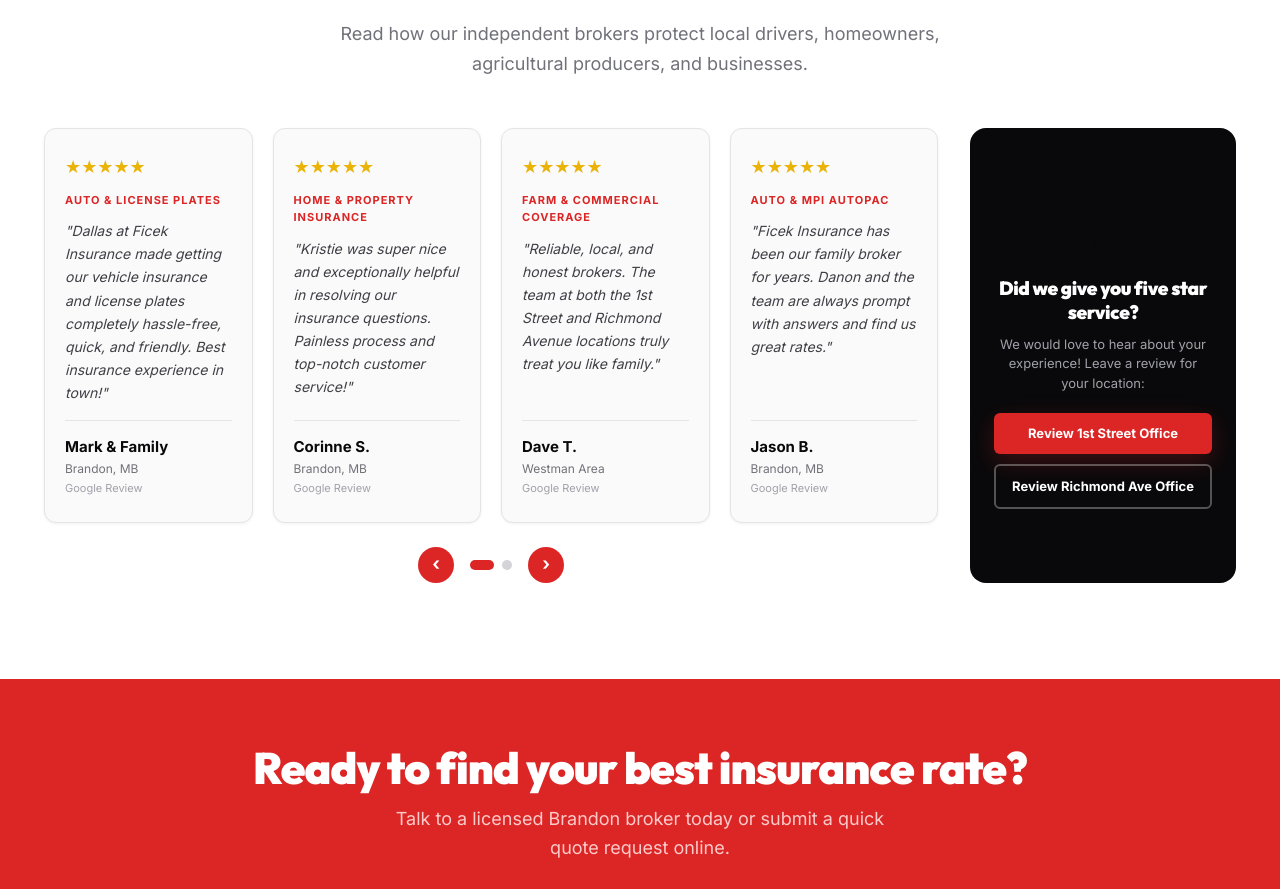
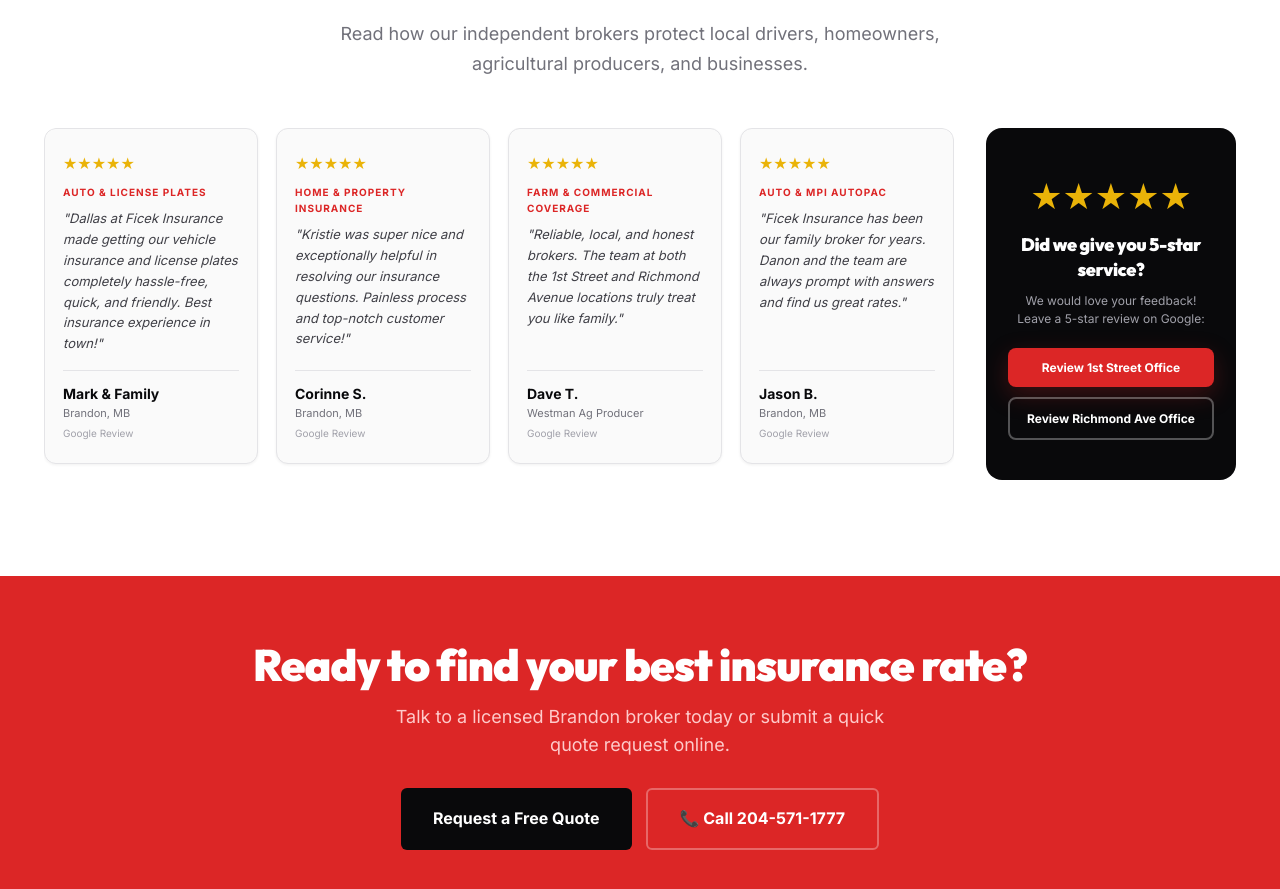
Before and after one commit to austinlmadeit/ficeks, a Next.js app: page / in a window 1280 px wide. Shown: the part 2264-3153 px from the top of the page. Built offline with nearby package versions, Linux system fonts and the light colour scheme.

Commit message:
Implement smooth sliding slideshow carousel with authentic client reviews

```diff
--- a/components/ReviewCarousel.js
+++ b/components/ReviewCarousel.js
@@ -3,34 +3,61 @@
 import { useState, useEffect, useCallback } from 'react';
 
 export default function ReviewCarousel({ reviews }) {
-  const pageSize = 4;
-  const totalPages = Math.ceil(reviews.length / pageSize);
-  const [page, setPage] = useState(0);
+  const cardsPerPage = 4;
+  const totalPages = Math.ceil(reviews.length / cardsPerPage);
+  const [currentPage, setCurrentPage] = useState(0);
+  const [isHovered, setIsHovered] = useState(false);
 
   const nextPage = useCallback(() => {
-    setPage((p) => (p + 1) % totalPages);
+    setCurrentPage((prev) => (prev + 1) % totalPages);
   }, [totalPages]);
 
   const prevPage = useCallback(() => {
-    setPage((p) => (p - 1 + totalPages) % totalPages);
+    setCurrentPage((prev) => (prev - 1 + totalPages) % totalPages);
   }, [totalPages]);
 
-  // Auto-advance every 8 seconds
+  // Auto-slide every 6 seconds if not hovered
   useEffect(() => {
-    const timer = setInterval(nextPage, 8000);
-    return () => clearInterval(timer);
-  }, [nextPage]);
-
-  const currentReviews = reviews.slice(page * pageSize, page * pageSize + pageSize);
+    if (isHovered || totalPages <= 1) return;
+    const interval = setInterval(nextPage, 6000);
+    return () => clearInterval(interval);
+  }, [nextPage, isHovered, totalPages]);
 
   return (
     <div style={{ display: 'flex', gap: '32px', alignItems: 'stretch', flexWrap: 'wrap' }}>
-      {/* Left side: Reviews carousel */}
-      <div style={{ flex: '1 1 70%', minWidth: '300px' }}>
-        <div className="grid-4" style={{ gap: '20px', marginBottom: '24px' }}>
-          {currentReviews.map((review, i) => (
+      {/* Left side: Smooth Sliding Reviews Track */}
       <div
-              key={`${page}-${i}`}
+        style={{ flex: '1 1 68%', minWidth: '300px', overflow: 'hidden' }}
+        onMouseEnter={() => setIsHovered(true)}
+        onMouseLeave={() => setIsHovered(false)}
+      >
+        {/* Sliding Track Viewport */}
+        <div style={{ overflow: 'hidden', borderRadius: '12px', paddingBottom: '16px' }}>
+          <div
+            style={{
+              display: 'flex',
+              transform: `translateX(-${currentPage * 100}%)`,
+              transition: 'transform 0.6s cubic-bezier(0.16, 1, 0.3, 1)',
+              width: `${totalPages * 100}%`,
+            }}
+          >
+            {Array.from({ length: totalPages }).map((_, pageIdx) => {
+              const pageReviews = reviews.slice(pageIdx * cardsPerPage, (pageIdx + 1) * cardsPerPage);
+              return (
+                <div
+                  key={pageIdx}
+                  style={{
+                    width: `${100 / totalPages}%`,
+                    display: 'grid',
+                    gridTemplateColumns: 'repeat(auto-fit, minmax(200px, 1fr))',
+                    gap: '18px',
+                    paddingRight: pageIdx < totalPages - 1 ? '16px' : '0px',
+                    boxSizing: 'border-box',
+                  }}
+                >
+                  {pageReviews.map((review, i) => (
+                    <div
+                      key={i}
                       className="card card-red-top"
                       style={{
                         display: 'flex',
@@ -38,31 +65,31 @@
                         justifyContent: 'space-between',
                         background: '#fafafa',
                         borderRadius: '12px',
-                padding: '24px 20px',
+                        padding: '22px 18px',
                         border: '1px solid #e4e4e7',
-                transition: 'opacity 0.3s ease',
+                        minHeight: '220px',
                       }}
                     >
                       <div>
-                <div style={{ color: '#eab308', fontSize: '18px', marginBottom: '10px' }}>
+                        <div style={{ color: '#eab308', fontSize: '16px', marginBottom: '8px' }}>
                           {'★'.repeat(review.rating)}
                         </div>
                         {review.service && (
                           <div style={{
-                    fontSize: '11px',
+                            fontSize: '10px',
                             fontWeight: 800,
                             color: '#dc2626',
                             letterSpacing: '1px',
                             textTransform: 'uppercase',
-                    marginBottom: '10px',
+                            marginBottom: '8px',
                           }}>
                             {review.service}
                           </div>
                         )}
                         <p style={{
-                  fontSize: '14px',
+                          fontSize: '13px',
                           color: '#3f3f46',
-                  lineHeight: 1.65,
+                          lineHeight: 1.6,
                           fontStyle: 'italic',
                           marginBottom: '16px',
                         }}>
@@ -70,34 +97,39 @@
                         </p>
                       </div>
 
-              <div style={{ paddingTop: '14px', borderTop: '1px solid #e4e4e7' }}>
-                <div style={{ fontWeight: 800, fontSize: '15px', color: '#09090b' }}>
+                      <div style={{ paddingTop: '12px', borderTop: '1px solid #e4e4e7' }}>
+                        <div style={{ fontWeight: 800, fontSize: '14px', color: '#09090b' }}>
                           {review.author}
                         </div>
                         {review.location && (
-                  <div style={{ fontSize: '12px', color: '#71717a' }}>
+                          <div style={{ fontSize: '11px', color: '#71717a' }}>
                             {review.location}
                           </div>
                         )}
-                <div style={{ fontSize: '11px', color: '#a1a1aa', marginTop: '2px' }}>
+                        <div style={{ fontSize: '10px', color: '#a1a1aa', marginTop: '2px' }}>
                           Google Review
                         </div>
                       </div>
                     </div>
                   ))}
                 </div>
+              );
+            })}
+          </div>
+        </div>
 
-        {/* Navigation dots and arrows */}
+        {/* Navigation Controls: Slide Dots & Arrows */}
         {totalPages > 1 && (
           <div style={{
             display: 'flex',
             alignItems: 'center',
             justifyContent: 'center',
             gap: '16px',
+            marginTop: '8px',
           }}>
             <button
               onClick={prevPage}
-              aria-label="Previous reviews"
+              aria-label="Previous slide"
               style={{
                 background: '#dc2626',
                 color: '#ffffff',
@@ -111,22 +143,26 @@
                 display: 'flex',
                 alignItems: 'center',
                 justifyContent: 'center',
+                boxShadow: '0 2px 6px rgba(220, 38, 38, 0.3)',
+                transition: 'transform 0.2s ease',
               }}
+              onMouseDown={(e) => (e.currentTarget.style.transform = 'scale(0.92)')}
+              onMouseUp={(e) => (e.currentTarget.style.transform = 'scale(1)')}
             >
               ‹
             </button>
 
-            <div style={{ display: 'flex', gap: '8px' }}>
+            <div style={{ display: 'flex', gap: '8px', alignItems: 'center' }}>
               {Array.from({ length: totalPages }).map((_, idx) => (
                 <button
                   key={idx}
-                  onClick={() => setPage(idx)}
-                  aria-label={`Go to page ${idx + 1}`}
+                  onClick={() => setCurrentPage(idx)}
+                  aria-label={`Slide to page ${idx + 1}`}
                   style={{
-                    width: idx === page ? '24px' : '10px',
+                    width: idx === currentPage ? '24px' : '10px',
                     height: '10px',
                     borderRadius: '5px',
-                    background: idx === page ? '#dc2626' : '#d4d4d8',
+                    background: idx === currentPage ? '#dc2626' : '#d4d4d8',
                     border: 'none',
                     cursor: 'pointer',
                     transition: 'all 0.3s ease',
@@ -137,7 +173,7 @@
 
             <button
               onClick={nextPage}
-              aria-label="Next reviews"
+              aria-label="Next slide"
               style={{
                 background: '#dc2626',
                 color: '#ffffff',
@@ -151,7 +187,11 @@
                 display: 'flex',
                 alignItems: 'center',
                 justifyContent: 'center',
+                boxShadow: '0 2px 6px rgba(220, 38, 38, 0.3)',
+                transition: 'transform 0.2s ease',
               }}
+              onMouseDown={(e) => (e.currentTarget.style.transform = 'scale(0.92)')}
+              onMouseUp={(e) => (e.currentTarget.style.transform = 'scale(1)')}
             >
               ›
             </button>
@@ -161,7 +201,7 @@
 
       {/* Right side: Leave a Review CTA */}
       <div style={{
-        flex: '0 0 240px',
+        flex: '0 0 250px',
         display: 'flex',
         flexDirection: 'column',
         justifyContent: 'center',
@@ -169,31 +209,32 @@
         textAlign: 'center',
         background: '#09090b',
         borderRadius: '16px',
-        padding: '36px 24px',
+        padding: '32px 22px',
         minHeight: '280px',
       }}>
         <div style={{
-          fontSize: '40px',
+          fontSize: '36px',
+          color: '#eab308',
+          marginBottom: '8px',
+        }}>
+          ★★★★★
+        </div>
+        <h3 style={{
+          fontSize: '18px',
+          fontWeight: 900,
+          color: '#ffffff',
+          lineHeight: 1.35,
           marginBottom: '10px',
         }}>
-          ★
-        </div>
-        <h3 style={{
-          fontSize: '19px',
-          fontWeight: 900,
-          color: '#ffffff',
-          lineHeight: 1.3,
-          marginBottom: '10px',
-        }}>
-          Did we give you five star service?
+          Did we give you 5-star service?
         </h3>
         <p style={{
-          fontSize: '13px',
+          fontSize: '12px',
           color: '#a1a1aa',
           lineHeight: 1.5,
           marginBottom: '20px',
         }}>
-          We would love to hear about your experience! Leave a review for your location:
+          We would love your feedback! Leave a 5-star review on Google:
         </p>
         <div style={{ display: 'flex', flexDirection: 'column', gap: '10px', width: '100%' }}>
           <a
@@ -202,10 +243,11 @@
             rel="noopener noreferrer"
             className="btn btn-red"
             style={{
-              fontSize: '13px',
-              padding: '10px 16px',
+              fontSize: '12px',
+              padding: '10px 14px',
               justifyContent: 'center',
               width: '100%',
+              borderRadius: '8px',
             }}
           >
             Review 1st Street Office
@@ -216,10 +258,11 @@
             rel="noopener noreferrer"
             className="btn btn-outline-white"
             style={{
-              fontSize: '13px',
-              padding: '10px 16px',
+              fontSize: '12px',
+              padding: '10px 14px',
               justifyContent: 'center',
               width: '100%',
+              borderRadius: '8px',
             }}
           >
             Review Richmond Ave Office
```
Also changed, not shown: lib/data.js. Lines whose indentation alone changed are shown as unchanged.
